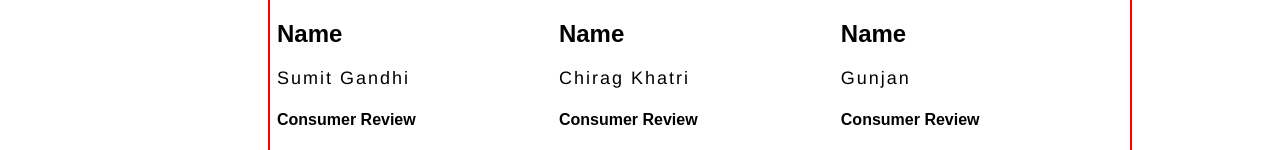
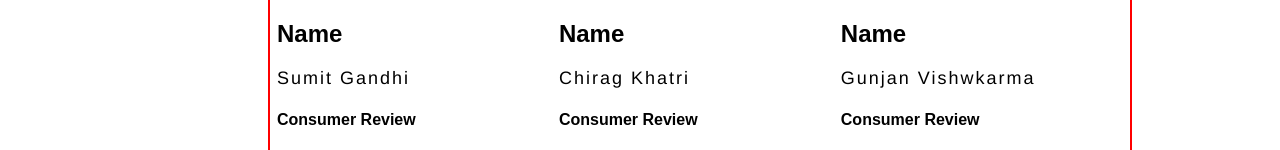
Before and after one commit to sumitgandhi2003/popat, a plain HTML site: page index.html in a window 1280 px wide. Shown: the part 3722-3872 px from the top of the page. Drawn offline with Linux system fonts and the light colour scheme.

Commit message:
Update index.html

```diff
--- a/index.html
+++ b/index.html
@@ -139,7 +139,7 @@
                <div>
                   <img src="https://www.bollywoodbiography.in/wp-content/uploads/2022/08/anjali-arora.jpg" class="itemsss">
                   <h2>Name</h2>
-                  <h3 id="name">Gunjan</h3>
+                  <h3 id="name">Gunjan Vishwkarma</h3>
                   <h4>Consumer Review</h4>
                   <p>Lorem ipsum dolor sit amet, consectetur adipisicing elit. Aspernatur officiis animi impedit nemo natus autem sequi. Atque inventore architecto ad veritatis et aperiam, assumenda ab eius corporis tempore reprehenderit eligendi?</p>
                </div>
```
